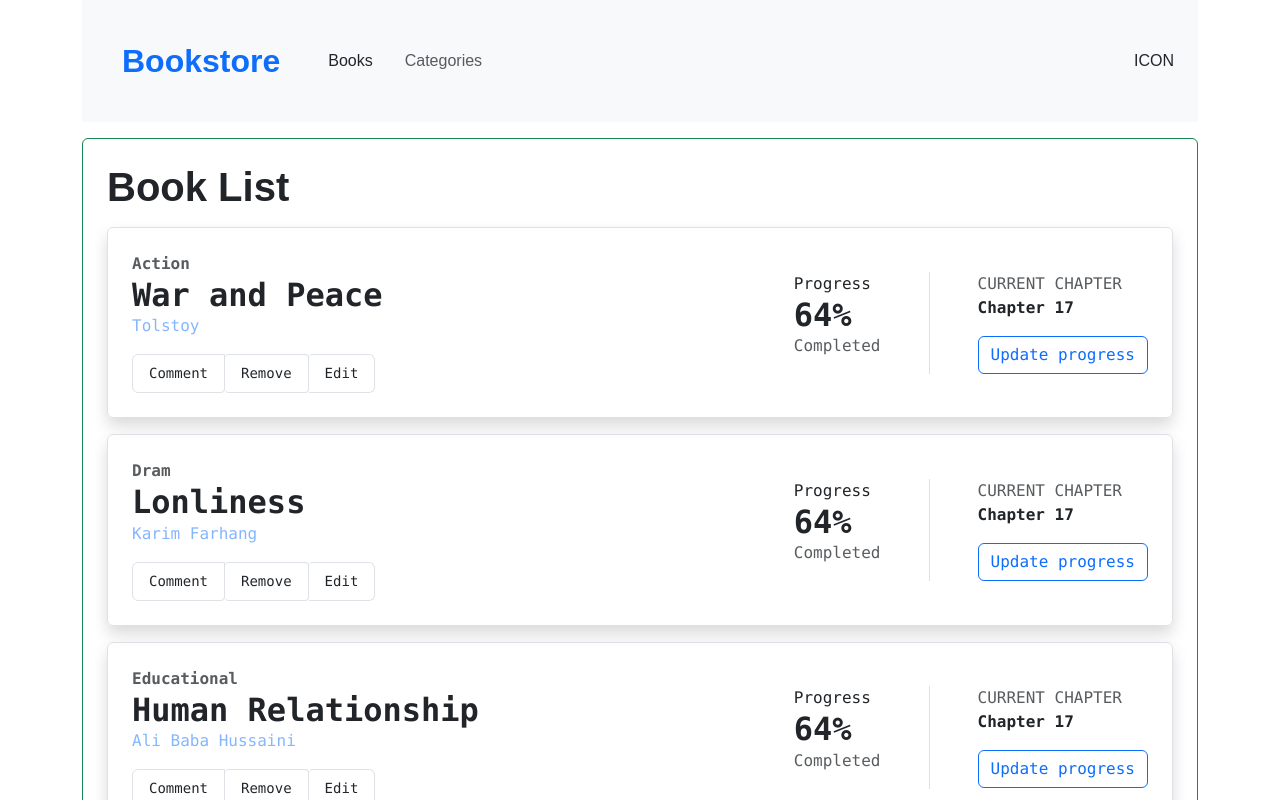
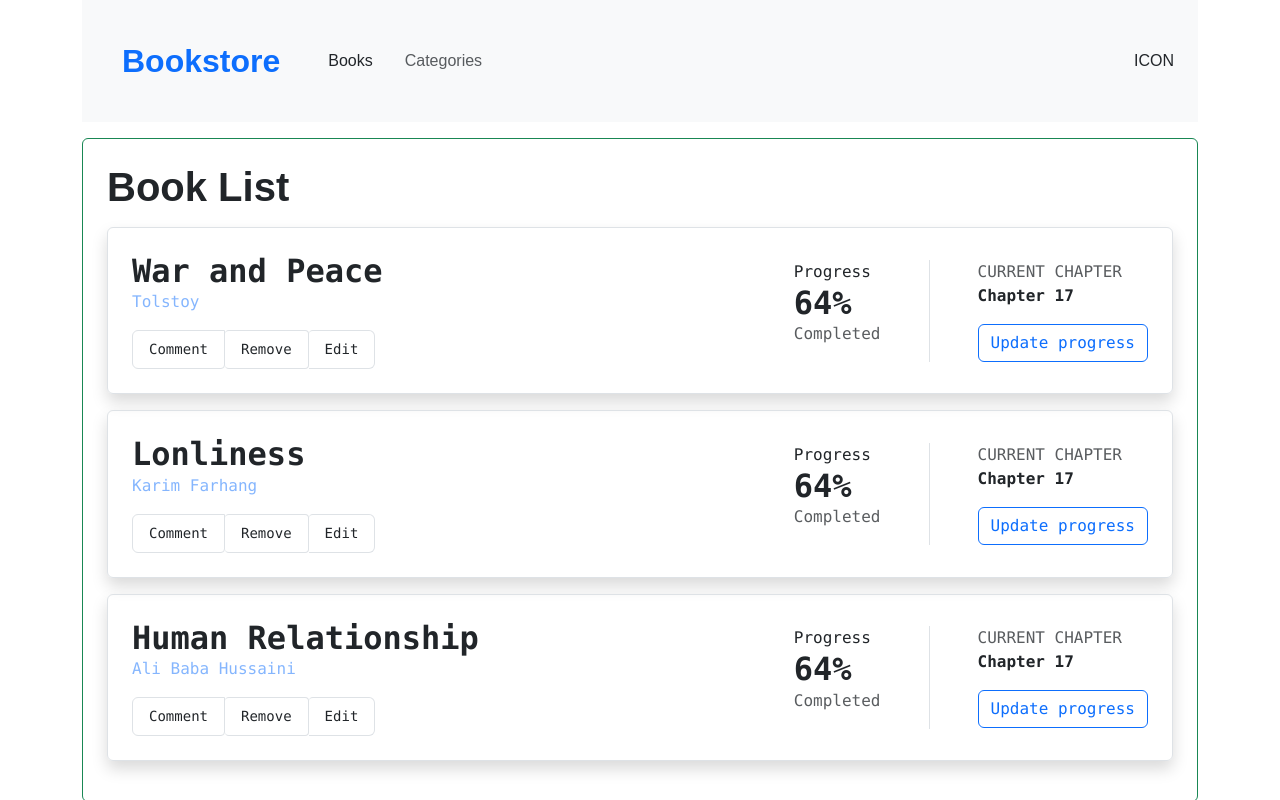
Before and after one commit to M-Anwar-Hussaini/Book-Store, a React (Create React App) app: page / in a window 1280 px wide. Shown: the top 800 px of the page. Built offline with nearby package versions, Linux system fonts and the light colour scheme.

Commit message:
Refactor the book component prop name from genre to category

```diff
--- a/src/components/Book.jsx
+++ b/src/components/Book.jsx
@@ -1,23 +1,32 @@
 import PropTypes from 'prop-types';
 
-function Book({ genre, title, author }) {
+function Book({ category, title, author }) {
   return (
     <div className="book p-4 rounded border my-3 shadow font-monospace">
       <div className="row align-items-center justify-content-center ">
         <div className="col">
           <div className="row align-items-center">
             <div className="col">
-              <span className="text-muted fw-bold">{genre}</span>
+              <span className="text-muted fw-bold">{category}</span>
               <h3 className=" fw-bold fs-2 mb-0">{title}</h3>
               <p className="opacity-50 text-primary">{author}</p>
               <div className="list-group list-group-horizontal">
-                <button type="button" className="list-group-item btn btn-sm btn-outline-primary">
+                <button
+                  type="button"
+                  className="list-group-item btn btn-sm btn-outline-primary"
+                >
                   Comment
                 </button>
-                <button type="button" className="list-group-item btn btn-sm btn-danger">
+                <button
+                  type="button"
+                  className="list-group-item btn btn-sm btn-danger"
+                >
                   Remove
                 </button>
-                <button type="button" className="list-group-item btn btn-sm btn-outline-warning">
+                <button
+                  type="button"
+                  className="list-group-item btn btn-sm btn-outline-warning"
+                >
                   Edit
                 </button>
               </div>
@@ -45,7 +54,7 @@ function Book({ genre, title, author }) {
 }
 
 Book.propTypes = {
-  genre: PropTypes.string.isRequired,
+  category: PropTypes.string.isRequired,
   author: PropTypes.string.isRequired,
   title: PropTypes.string.isRequired,
 };
```
